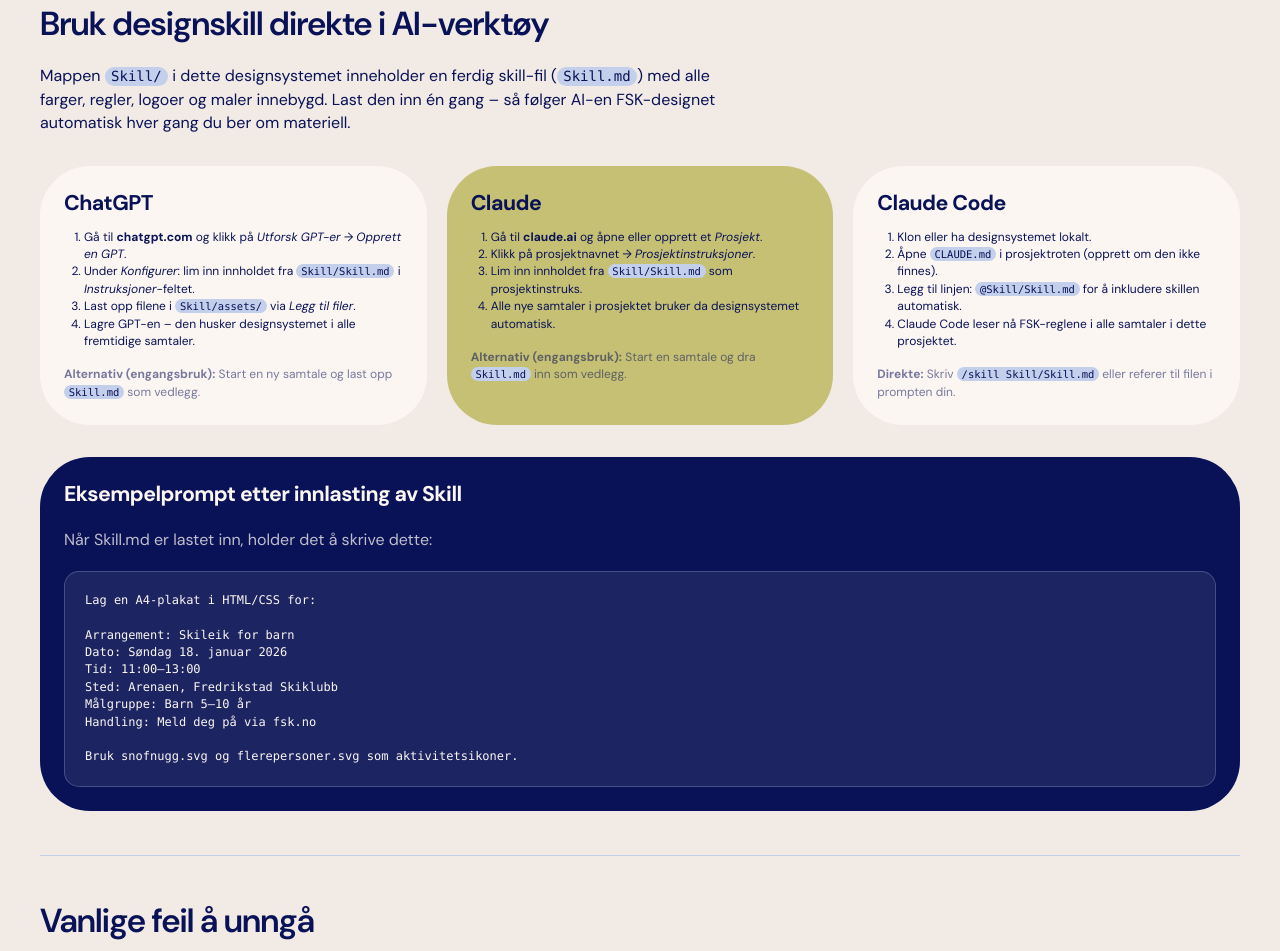
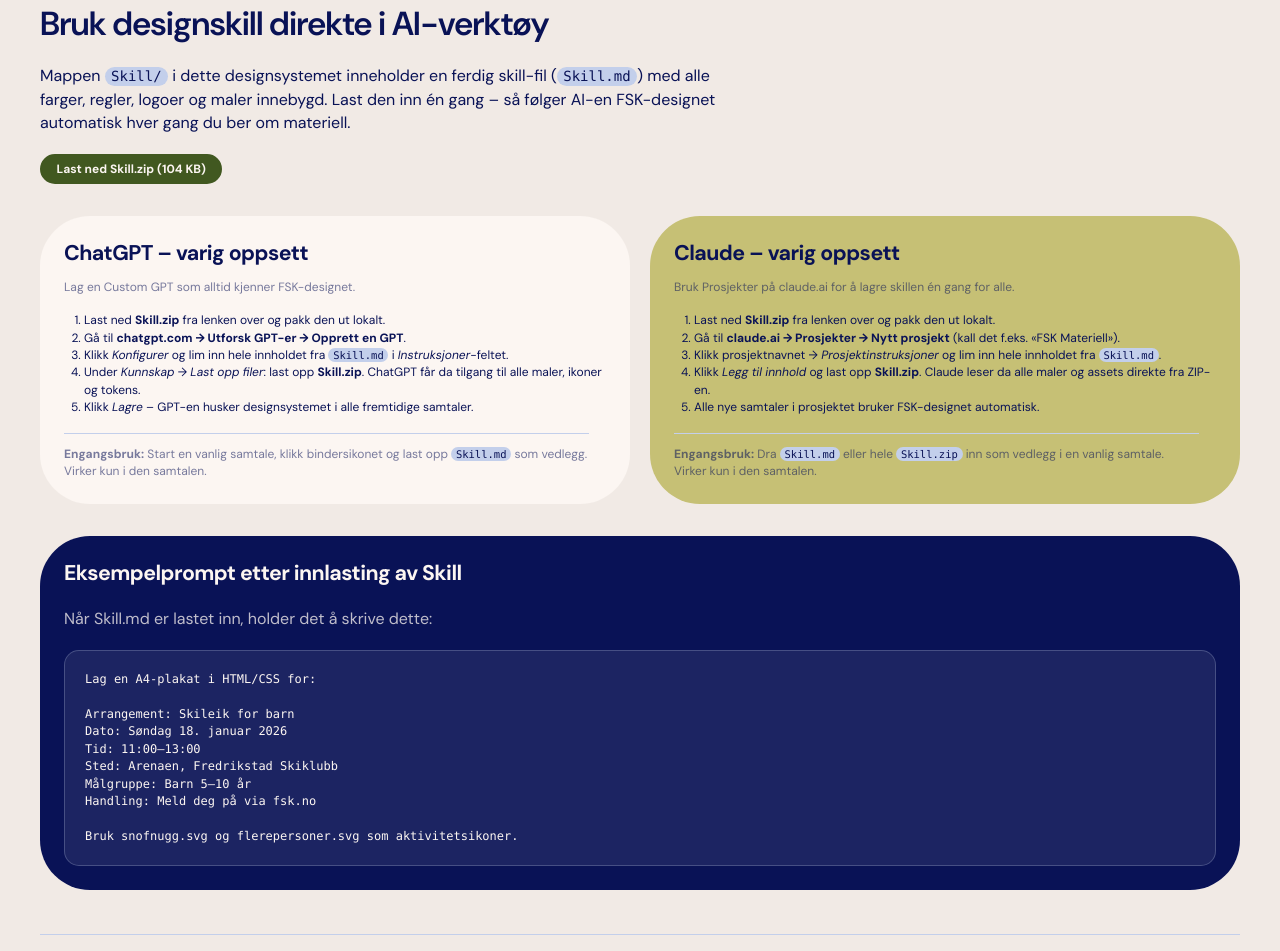
Before and after one commit to brage/fskdesign, a plain HTML site: page pages/arbeid-med-ai.html in a window 1280 px wide. Shown: the part 2564-3515 px from the top of the page. Drawn offline with Linux system fonts and the light colour scheme.

Commit message:
added skill.zip

```diff
--- a/pages/arbeid-med-ai.html
+++ b/pages/arbeid-med-ai.html
@@ -156,44 +156,39 @@
       <h2>Bruk designskill direkte i AI-verktøy</h2>
       <p>Mappen <code>Skill/</code> i dette designsystemet inneholder en ferdig skill-fil (<code>Skill.md</code>) med alle farger, regler, logoer og maler innebygd. Last den inn én gang – så følger AI-en FSK-designet automatisk hver gang du ber om materiell.</p>
 
-      <div class="grid grid-3" style="margin-top: var(--space-8);">
+      <p>
+        <a class="btn btn--sm" href="../Skill.zip" download>Last ned Skill.zip (104 KB)</a>
+      </p>
+
+      <div class="grid grid-2" style="margin-top: var(--space-8);">
 
         <div class="card">
           <div class="card__body">
-            <h3>ChatGPT</h3>
+            <h3>ChatGPT – varig oppsett</h3>
+            <p style="font-size:var(--text-sm); color:var(--color-ink-soft); margin:0 0 var(--space-4);">Lag en Custom GPT som alltid kjenner FSK-designet.</p>
             <ol style="margin:0 0 var(--space-4); padding-left:var(--space-5); font-size:var(--text-sm);">
-              <li>Gå til <strong>chatgpt.com</strong> og klikk på <em>Utforsk GPT-er → Opprett en GPT</em>.</li>
-              <li>Under <em>Konfigurer</em>: lim inn innholdet fra <code>Skill/Skill.md</code> i <em>Instruksjoner</em>-feltet.</li>
-              <li>Last opp filene i <code>Skill/assets/</code> via <em>Legg til filer</em>.</li>
-              <li>Lagre GPT-en – den husker designsystemet i alle fremtidige samtaler.</li>
+              <li>Last ned <strong>Skill.zip</strong> fra lenken over og pakk den ut lokalt.</li>
+              <li>Gå til <strong>chatgpt.com → Utforsk GPT-er → Opprett en GPT</strong>.</li>
+              <li>Klikk <em>Konfigurer</em> og lim inn hele innholdet fra <code>Skill.md</code> i <em>Instruksjoner</em>-feltet.</li>
+              <li>Under <em>Kunnskap</em> → <em>Last opp filer</em>: last opp <strong>Skill.zip</strong>. ChatGPT får da tilgang til alle maler, ikoner og tokens.</li>
+              <li>Klikk <em>Lagre</em> – GPT-en husker designsystemet i alle fremtidige samtaler.</li>
             </ol>
-            <p style="font-size:var(--text-sm); margin:0;"><strong>Alternativ (engangsbruk):</strong> Start en ny samtale og last opp <code>Skill.md</code> som vedlegg.</p>
+            <p style="font-size:var(--text-sm); margin:0; border-top:1px solid var(--color-line); padding-top:var(--space-3);"><strong>Engangsbruk:</strong> Start en vanlig samtale, klikk bindersikonet og last opp <code>Skill.md</code> som vedlegg. Virker kun i den samtalen.</p>
           </div>
         </div>
 
         <div class="card card--green">
           <div class="card__body">
-            <h3>Claude</h3>
+            <h3>Claude – varig oppsett</h3>
+            <p style="font-size:var(--text-sm); margin:0 0 var(--space-4);">Bruk Prosjekter på claude.ai for å lagre skillen én gang for alle.</p>
             <ol style="margin:0 0 var(--space-4); padding-left:var(--space-5); font-size:var(--text-sm);">
-              <li>Gå til <strong>claude.ai</strong> og åpne eller opprett et <em>Prosjekt</em>.</li>
-              <li>Klikk på prosjektnavnet → <em>Prosjektinstruksjoner</em>.</li>
-              <li>Lim inn innholdet fra <code>Skill/Skill.md</code> som prosjektinstruks.</li>
-              <li>Alle nye samtaler i prosjektet bruker da designsystemet automatisk.</li>
+              <li>Last ned <strong>Skill.zip</strong> fra lenken over og pakk den ut lokalt.</li>
+              <li>Gå til <strong>claude.ai → Prosjekter → Nytt prosjekt</strong> (kall det f.eks. «FSK Materiell»).</li>
+              <li>Klikk prosjektnavnet → <em>Prosjektinstruksjoner</em> og lim inn hele innholdet fra <code>Skill.md</code>.</li>
+              <li>Klikk <em>Legg til innhold</em> og last opp <strong>Skill.zip</strong>. Claude leser da alle maler og assets direkte fra ZIP-en.</li>
+              <li>Alle nye samtaler i prosjektet bruker FSK-designet automatisk.</li>
             </ol>
-            <p style="font-size:var(--text-sm); margin:0;"><strong>Alternativ (engangsbruk):</strong> Start en samtale og dra <code>Skill.md</code> inn som vedlegg.</p>
-          </div>
-        </div>
-
-        <div class="card">
-          <div class="card__body">
-            <h3>Claude Code</h3>
-            <ol style="margin:0 0 var(--space-4); padding-left:var(--space-5); font-size:var(--text-sm);">
-              <li>Klon eller ha designsystemet lokalt.</li>
-              <li>Åpne <code>CLAUDE.md</code> i prosjektroten (opprett om den ikke finnes).</li>
-              <li>Legg til linjen: <code>@Skill/Skill.md</code> for å inkludere skillen automatisk.</li>
-              <li>Claude Code leser nå FSK-reglene i alle samtaler i dette prosjektet.</li>
-            </ol>
-            <p style="font-size:var(--text-sm); margin:0;"><strong>Direkte:</strong> Skriv <code>/skill Skill/Skill.md</code> eller referer til filen i prompten din.</p>
+            <p style="font-size:var(--text-sm); margin:0; border-top:1px solid var(--color-line); padding-top:var(--space-3);"><strong>Engangsbruk:</strong> Dra <code>Skill.md</code> eller hele <code>Skill.zip</code> inn som vedlegg i en vanlig samtale. Virker kun i den samtalen.</p>
           </div>
         </div>
 
```
Also changed, not shown: 2 other files.
